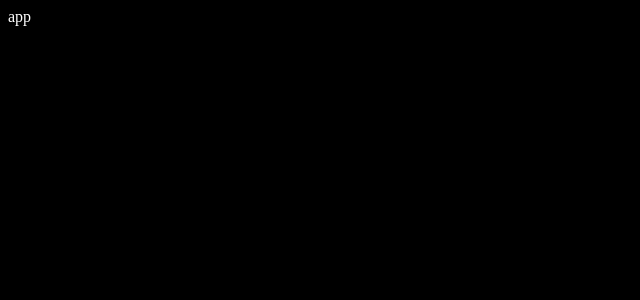
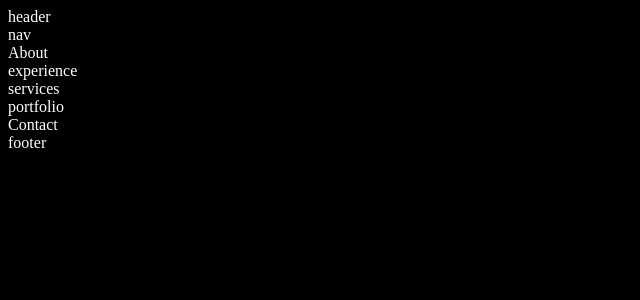
Before and after one commit to hiem55/my-portfolio, a React (Create React App) app: page / in a window 1280 px wide. Shown: the top 300 px of the page, without its empty margins (0-640 px from the left). Built offline with nearby package versions, Linux system fonts and the light colour scheme.

Commit message:
initialize imports

```diff
--- a/src/App.jsx
+++ b/src/App.jsx
@@ -1,10 +1,26 @@
 import React from 'react'
+import Header from './components/header/header'
+import Nav from './components/nav/nav'
+import About from './components/about/about'
+import Experience from './components/experience/experience'
+import Services from './components/services/services'
+import Portfolio from './components/portfolio/portfolio'
+import Contact from './components/contact/contact'
+import Footer from './components/footer/footer'
 
 const App = () => {
     return (
-        <div>
-            app
-        </div>
+        <>
+            <Header />
+            <Nav />
+            <About />
+            <Experience />
+            <Services />
+            <Portfolio />
+            <Contact />
+            <Footer />
+
+        </>
     )
 }
 
```
